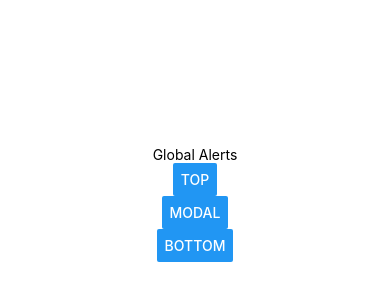
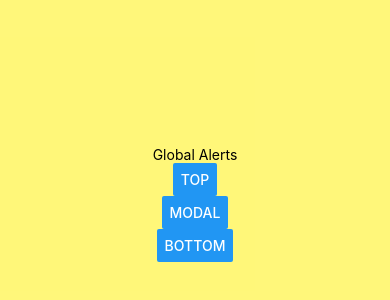
Before and after one commit to tjohnson1106/Global-Alerts, a React Native app: screen / in a window 390 px wide. Shown: the part 218-518 px from the top of the page. Built offline with nearby package versions, Linux system fonts and the light colour scheme.

Commit message:
created get custom styles function

```diff
--- a/App.js
+++ b/App.js
@@ -13,11 +13,12 @@ class App extends Component {
           onPress={() =>
             this.props.alert({
               title: "Title",
-              body: "Body Text",
+              body: "This Body Text",
 
               display: "top",
               ctaText: "Confirm",
-              ctaOnPress: () => alert("pressed cta")
+              ctaOnPress: () => alert("pressed cta"),
+              theme: "error" // or success
             })
           }
         />
@@ -53,14 +54,29 @@ class App extends Component {
 const styles = StyleSheet.create({
   container: {
     flex: 1,
-    backgroundColor: "#fff",
+    backgroundColor: "#FFF11190",
     alignItems: "center",
     justifyContent: "center"
   }
 });
 
 export default () => (
-  <AlertProvider>
+  <AlertProvider
+    customStyles={{
+      error: {
+        container: {
+          backgroundColor: "#cc0000"
+        },
+        text: {},
+        button: {}
+      },
+      success: {
+        container: {
+          backgroundColor: "#4bb543"
+        }
+      }
+    }}
+  >
     <AlertConsumer>{({ alert }) => <App alert={alert} />}</AlertConsumer>
   </AlertProvider>
 );
--- a/src/components/GlobalAlerts.js
+++ b/src/components/GlobalAlerts.js
@@ -8,11 +8,57 @@ import {
   Animated,
   Dimensions
 } from "react-native";
+// iphone X series fix
 import SafeAreaView from "react-native-safe-area-view";
 
 const w = Dimensions.get("window");
 
-const AlertContext = React.createContext({});
+const styles = StyleSheet.create({
+  alertContainer: {
+    backgroundColor: "#fafbfc",
+    paddingHorizontal: 20,
+    paddingVertical: 10
+  },
+  top: {
+    position: "absolute",
+    left: 0,
+    right: 0,
+    top: 0,
+    borderBottomWidth: 1,
+    borderBottomColor: "#e1e4e8"
+  },
+  bottom: {
+    position: "absolute",
+    left: 0,
+    right: 0,
+    bottom: 0,
+    borderTopWidth: 1,
+    borderTopColor: "#e1e4e8"
+  },
+  modalContainer: {
+    flex: 1,
+    backgroundColor: "rgba(0, 0, 0, 0.5)",
+    justifyContent: "center",
+    position: "absolute",
+    top: 0,
+    bottom: 0,
+    left: 0,
+    right: 0
+  },
+  modal: {
+    backgroundColor: "#fafbfc",
+    paddingHorizontal: 20,
+    marginHorizontal: 10
+  },
+  title: {
+    fontSize: 20
+  },
+  body: {
+    fontSize: 16
+  }
+});
+
+export const AlertContext = React.createContext({});
 
 export const AlertConsumer = AlertContext.Consumer;
 
@@ -20,9 +66,10 @@ const initialState = {
   visible: false,
   title: "",
   body: "",
+  ctaOnPress: null,
   ctaText: "",
-  ctaOnPress: null,
-  contentHeight: w.height
+  contentHeight: w.height,
+  theme: null
 };
 
 export class AlertProvider extends Component {
@@ -35,10 +82,9 @@ export class AlertProvider extends Component {
     body = "",
     display = "bottom", // top, modal
     ctaText = "",
-    ctaOnPress = null
+    ctaOnPress = null,
+    theme = null
   }) => {
-    // alert("alert");
-
     this.setState(
       {
         title,
@@ -75,6 +121,21 @@ export class AlertProvider extends Component {
     this.setState({
       contentHeight: height
     });
+  };
+
+  getCustomStyles = () => {
+    // set on state in alert
+    const { customStyles } = this.props;
+    const { theme } = this.state;
+
+    const container = [];
+
+    if (theme) {
+      const themeStyles = customStyles[theme]; // {}, "error"
+      container.push(themeStyles.container);
+    }
+
+    return { container };
   };
 
   renderBody = () => {
@@ -123,16 +184,26 @@ export class AlertProvider extends Component {
     );
   };
 
-  render() {
-    const { visible, display } = this.state;
+  otherThanModal = () => {
+    const { display, contentHeight } = this.state;
 
     const forceInset = {};
 
     const containerStyles = [styles.alertContainer];
 
-    const modalStyles = [styles.modal];
+    if (display === "bottom") {
+      containerStyles.push(styles.bottom);
+      containerStyles.push({
+        transform: [
+          {
+            translateY: this.animatedValue.interpolate({
+              inputRange: [0, 1],
+              outputRange: [contentHeight, 0]
+            })
+          }
+        ]
+      });
 
-    if (display === "bottom") {
       forceInset.bottom = "always";
     } else if (display === "top") {
       containerStyles.push(styles.top);
@@ -147,9 +218,21 @@ export class AlertProvider extends Component {
         ]
       });
       forceInset.top = "always";
-    } else if (display === "modal") {
-      modalStyles.push({});
     }
+
+    const { container } = this.getCustomStyles();
+
+    return (
+      <Animated.View style={styles.containerStyles} onLayout={this._onLayout}>
+        <TouchableWithoutFeedback onPress={this.close}>
+          <SafeAreaView forceInset={forceInset}>{this.renderBody()}</SafeAreaView>
+        </TouchableWithoutFeedback>
+      </Animated.View>
+    );
+  };
+
+  render() {
+    const { visible, display } = this.state;
 
     return (
       <AlertContext.Provider
@@ -159,62 +242,8 @@ export class AlertProvider extends Component {
       >
         {this.props.children}
         {visible && display === "modal" && this.renderModal()}
-        {visible && display !== "modal" && (
-          <Animated.View style={styles.containerStyles} onLayout={this._onLayout}>
-            <TouchableWithoutFeedback onPress={this.close}>
-              {/* remember this is the community iPhone X implementation */}
-              <SafeAreaView forceInset={forceInset}>{this.renderBody()}</SafeAreaView>
-            </TouchableWithoutFeedback>
-          </Animated.View>
-        )}
+        {visible && display !== "modal" && this.otherThanModal()}
       </AlertContext.Provider>
     );
   }
 }
-
-const styles = StyleSheet.create({
-  alertContainer: {
-    backgroundColor: "#fafbfc",
-    paddingHorizontal: 20,
-    paddingVertical: 10
-  },
-
-  top: {
-    position: "absolute",
-    left: 0,
-    right: 0,
-    top: 0,
-    borderBottomWidth: 1,
-    borderBottomColor: "#e1e4e8"
-  },
-  bottom: {
-    position: "absolute",
-    left: 0,
-    right: 0,
-    bottom: 0,
-    borderTopWidth: 1,
-    borderTopColor: "#e1e4e8"
-  },
-  modalContainer: {
-    flex: 1,
-    backgroundColor: "rgba(0, 0, 0, 0.5)",
-    justifyContent: "center",
-    position: "absolute",
-    top: 0,
-    bottom: 0,
-    left: 0,
-    right: 0
-  },
-  modal: {
-    backgroundColor: "#fafbfc",
-    paddingHorizontal: 20,
-    marginHorizontal: 10
-  },
-  title: {
-    fontSize: 20
-  },
-
-  body: {
-    fontSize: 16
-  }
-});
```
